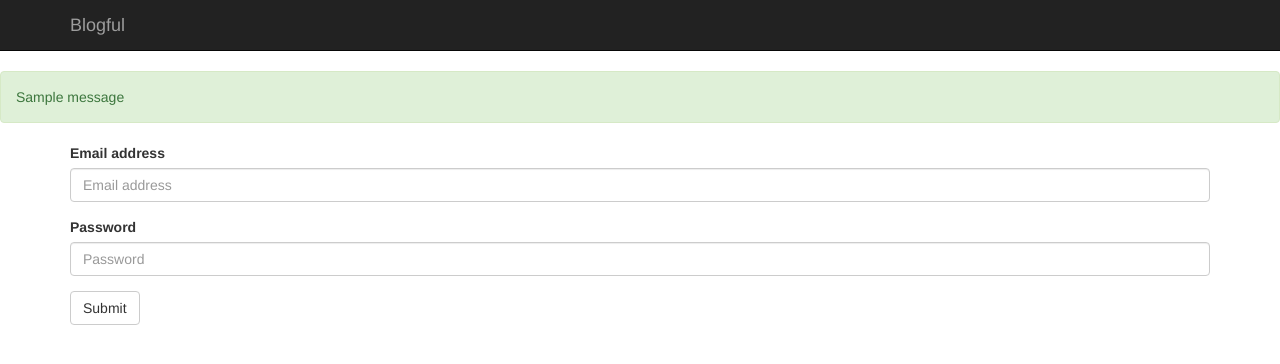
After one commit to mroswell/flask-blog, a Flask app: page /login in a window 1280 px wide. The commit adds this page. Shown: the top 364 px of the page. Run offline with Flask 2, Linux system fonts and the light colour scheme; tables that the repository leaves empty hold one stand-in row (values such as "Sample post"); one stand-in notice (Sample message) is shown; some libraries are stand-ins or nearby versions.

Commit message:
implement Flask-login

```diff
--- a/blog/__init__.py
+++ b/blog/__init__.py
@@ -7,3 +7,4 @@ app.config.from_object(config_path)
 
 import views
 import filters
+import login
--- a/blog/templates/base.html
+++ b/blog/templates/base.html
@@ -38,7 +38,15 @@
                 </div>
             </div>
         </div>
-
+{% with messages = get_flashed_messages(with_categories=true) %}
+{% if messages %}
+{% for category, message in messages %}
+<div class="alert alert-{{ category }}">
+    {{ message }}
+</div>
+{% endfor %}
+{% endif %}
+{% endwith %}
         <div class="container">
             {% block content %}{% endblock %}
         </div>
--- /dev/null
+++ b/blog/templates/login.html
@@ -0,0 +1,14 @@
+{% extends "base.html" %}
+{% block content %}
+<form role="form" method="POST">
+    <div class="form-group">
+        <label for="email">Email address</label>
+        <input type="email" class="form-control" id="email" name="email" placeholder="Email address" required>
+    </div>
+    <div class="form-group">
+        <label for="password">Password</label>
+        <input type="password" class="form-control" id="password" name="password" placeholder="Password" required>
+    </div>
+    <button type="submit" class="btn btn-default">Submit</button>
+</form>
+{% endblock %}
--- a/blog/templates/macros.html
+++ b/blog/templates/macros.html
@@ -8,7 +8,6 @@
             </li>
             <li><a href="{{ url_for('edit_post_get', id=post.id) }}">Edit</a></li>
             <li><a href="{{ url_for('delete_post_get', id=post.id) }}">Delete</a></li>
-
         </ul>
     </div>
     <div class="col-md-10">
--- a/blog/views.py
+++ b/blog/views.py
@@ -7,6 +7,28 @@ from models import Post
 
 import mistune
 from flask import request, redirect, url_for
+
+
+from flask import flash
+from flask.ext.login import login_user
+from werkzeug.security import check_password_hash
+from models import User
+
+from flask.ext.login import login_required
+
+
+@app.route("/login", methods=["POST"])
+def login_post():
+    email = request.form["email"]
+    password = request.form["password"]
+    user = session.query(User).filter_by(email=email).first()
+    if not user or not check_password_hash(user.password, password):
+        flash("Incorrect username or password", "danger")
+        return redirect(url_for("login_get"))
+
+    login_user(user)
+    return redirect(request.args.get('next') or url_for("posts"))
+
 
 # @app.route("/")
 # def posts():
@@ -51,6 +73,7 @@ def posts(page=1, paginate_by=10):
 @app.route("/post/<int:id>")
 def post(id):
     post = session.query(Post).get(id)
+    post.content=mistune.markdown(post.content)
     # posts = posts.order_by(Post.datetime.desc())
     # post = posts[post_id]
 
@@ -60,13 +83,16 @@ def post(id):
 
 
 @app.route("/post/<int:id>/edit")
+@login_required
 def edit_post_get(id):
     post = session.query(Post).get(id)
+#    post.content=mistune.markdown(request.form["content"])
 
     return render_template("edit_post.html",  post_title = post.title,   post_content = post.content )
 
 
 @app.route("/post/<int:id>/delete")
+@login_required
 def delete_post_get(id):
     post = session.query(Post).get(id)
     session.delete(post)
@@ -74,13 +100,16 @@ def delete_post_get(id):
     return redirect(url_for("posts"))
 
 @app.route("/post/<int:id>/edit", methods=["POST"])
+@login_required
 def edit_post_post(id):
 
     post = session.query(Post).get(id)
 
 #    post1 = Post(
-    post.title=request.form["title"],
-    post.content=mistune.markdown(request.form["content"]),
+    post.title=request.form["title"]
+#    post.content=mistune.markdown(request.form["content"])
+    post.content=request.form["content"]
+
 #    )
 #    session.add(post1)
     session.commit()
@@ -89,16 +118,22 @@ def edit_post_post(id):
 
 
 @app.route("/post/add", methods=["GET"])
+@login_required
 def add_post_get():
     return render_template("add_post.html")
 
 
 @app.route("/post/add", methods=["POST"])
+@login_required
 def add_post_post():
     post = Post(
         title=request.form["title"],
-        content=mistune.markdown(request.form["content"]),
+        content=request.form["content"],
     )
     session.add(post)
     session.commit()
     return redirect(url_for("posts"))
+
+@app.route("/login", methods=["GET"])
+def login_get():
+    return render_template("login.html")
```
Also changed, not shown: blog/login.py (added, +15 -0 lines), blog/models.py (+10 -0 lines), manage.py (+21 -0 lines), 4 other files.
